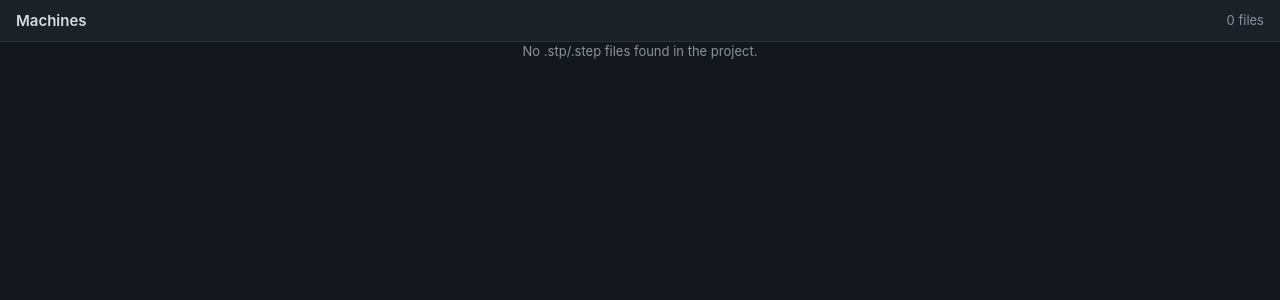
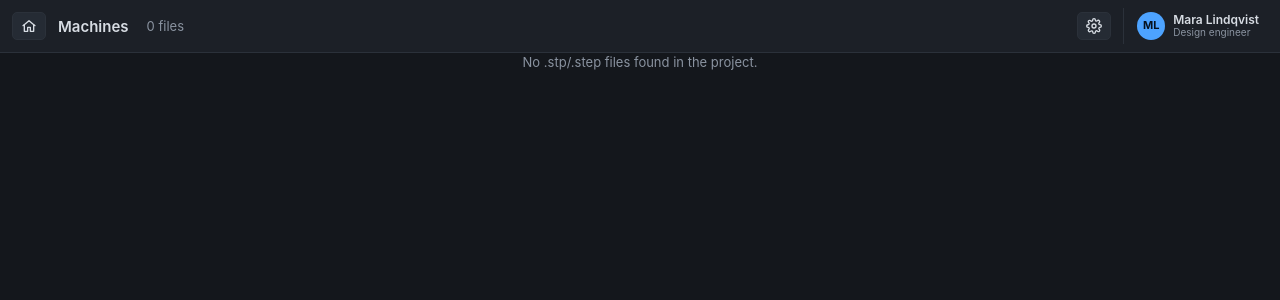
Before and after one commit to felixp33/cad_reader, a Next.js app in the folder viewer/: page / in a window 1280 px wide. Shown: the top 300 px of the page. Built offline with nearby package versions, Linux system fonts and the light colour scheme.

Commit message:
feat: implement TopBar component and integrate it across multiple views

```diff
--- a/viewer/app/globals.css
+++ b/viewer/app/globals.css
@@ -11,6 +11,9 @@ body { margin:0; height:100vh; background:var(--bg); color:var(--fg); font:13px/
 .app { height:100vh; display:grid; grid-template-columns:320px 1fr 300px; grid-template-rows:auto 1fr; }
 .topbar { grid-column:1 / -1; display:flex; align-items:center; gap:6px; padding:8px 12px; background:var(--panel); border-bottom:1px solid var(--line); }
 .topbar-spacer { flex:1; }
+.topbar-title { margin:0 6px; font-size:15px; font-weight:600; }
+.topbar-note { color:var(--dim); margin:0 6px; }
+.topbar select { background:var(--bg); color:var(--fg); border:1px solid var(--line); border-radius:5px; padding:4px 8px; font:inherit; }
 .profile-wrap { position:relative; margin-left:6px; padding-left:8px; border-left:1px solid var(--line); }
 .profile { display:flex; align-items:center; gap:8px; background:none; border-color:transparent; padding:3px 8px 3px 4px; }
 .profile:hover, .profile[aria-expanded="true"] { background:var(--raised); border-color:var(--line); }
--- a/viewer/components/Library.tsx
+++ b/viewer/components/Library.tsx
@@ -4,6 +4,7 @@ import Link from 'next/link';
 import { useEffect, useState } from 'react';
 import { fetchScene } from '@/lib/scene';
 import { renderThumbnail } from '@/lib/thumbnail';
+import TopBar from './TopBar';
 
 type ModelFile = { path: string; size: number };
 type Preview = { url?: string; state: 'loading' | 'ready' | 'error'; message?: string };
@@ -46,10 +47,10 @@ export default function Library() {
 
   return (
     <div className="library">
-      <header className="naming-head">
-        <h1>Machines</h1>
-        <span className="naming-progress">{models ? `${models.length} file${models.length === 1 ? '' : 's'}` : ''}</span>
-      </header>
+      <TopBar>
+        <h1 className="topbar-title">Machines</h1>
+        <span className="topbar-note">{models ? `${models.length} file${models.length === 1 ? '' : 's'}` : ''}</span>
+      </TopBar>
       {models === null && <div className="naming-empty">Loading…</div>}
       {models?.length === 0 && <div className="naming-empty">No .stp/.step files found in the project.</div>}
       <div className="grid">
--- /dev/null
+++ b/viewer/components/TopBar.tsx
@@ -0,0 +1,23 @@
+'use client';
+
+import Link from 'next/link';
+import Settings from './Settings';
+import Profile from './Profile';
+
+// Top bar shared by every page: home link, page-specific content (children / actions), then settings and account.
+export default function TopBar({ children, actions }: { children?: React.ReactNode; actions?: React.ReactNode }) {
+  return (
+    <header className="topbar">
+      <Link className="btn icon-btn" href="/" title="Library" aria-label="Library">
+        <svg width="16" height="16" viewBox="0 0 24 24" fill="none" stroke="currentColor" strokeWidth="2" strokeLinecap="round" strokeLinejoin="round">
+          <path d="M3 11.5 12 4l9 7.5" /><path d="M5 10v10h5v-6h4v6h5V10" />
+        </svg>
+      </Link>
+      {children}
+      <span className="topbar-spacer" />
+      {actions}
+      <Settings />
+      <Profile />
+    </header>
+  );
+}
```
Also changed, not shown: viewer/components/KnowledgeNotes.tsx (+21 -10 lines), viewer/components/Naming.tsx (+4 -6 lines), viewer/components/Viewer.tsx (+5 -13 lines).
